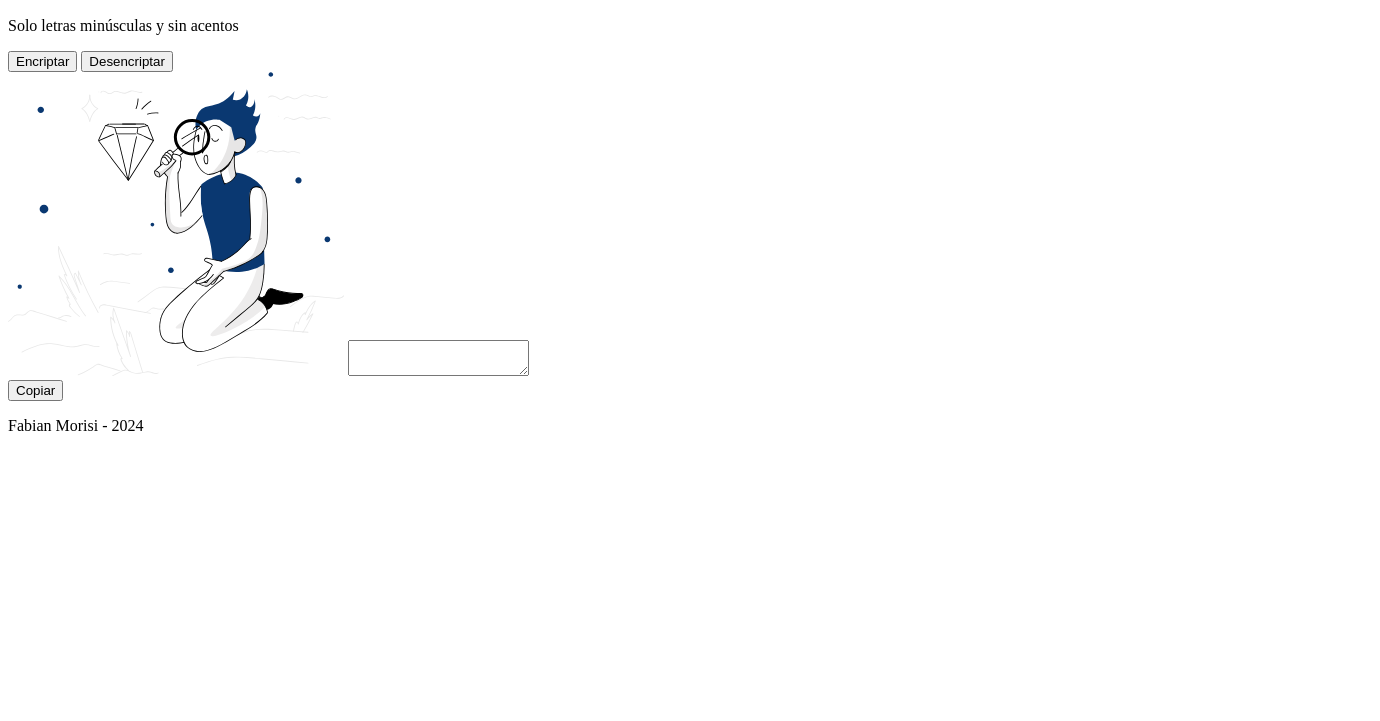
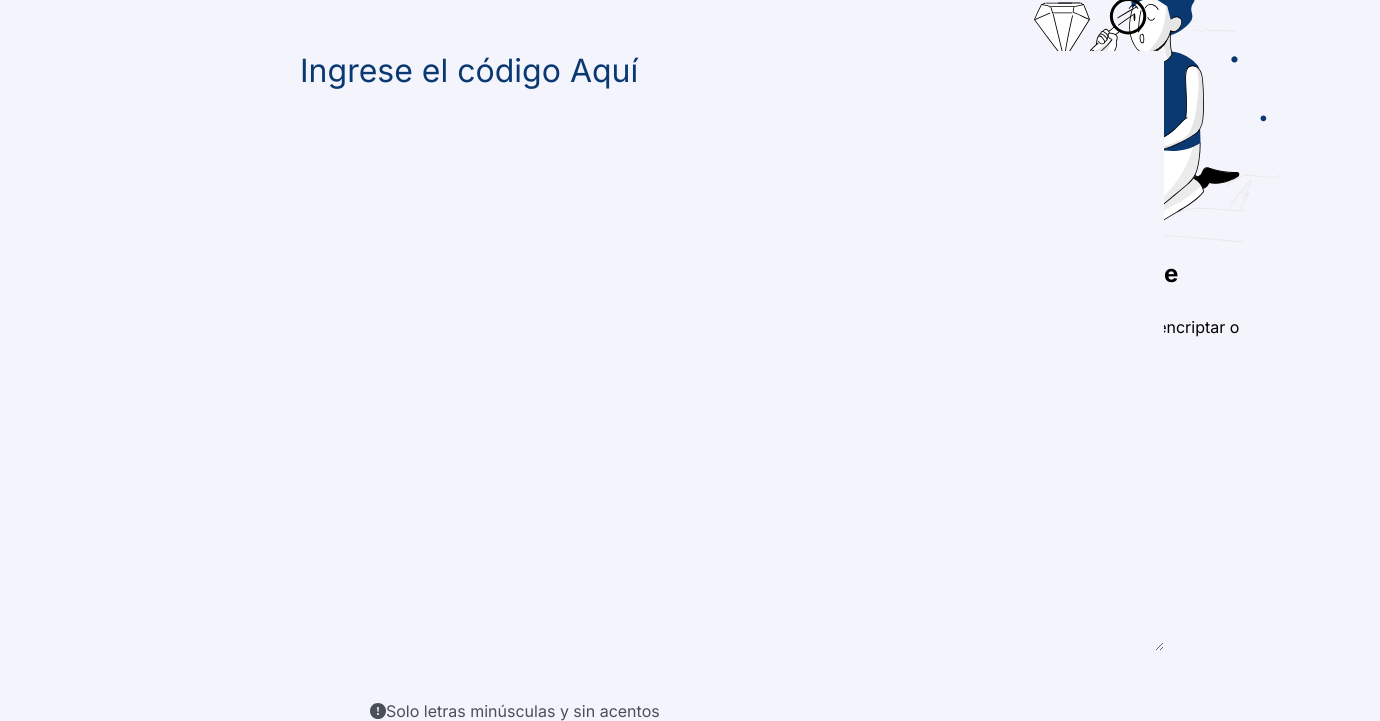
Before and after one commit to FabianMorisi/Challenge-Encriptador, a plain HTML site: page index.html in a window 1280 px wide. Shown: the part 119-840 px from the top of the page, 1380 px wide, since content can reach past the window. Before the commit the page ends 800 px from the top, so only its background shows below. Drawn offline with Linux system fonts and the light colour scheme.

Commit message:
Arreglando html y empezando css

```diff
--- a/index.html
+++ b/index.html
@@ -3,8 +3,11 @@
 <head>
     <meta charset="UTF-8">
     <meta name="viewport" content="width=device-width, initial-scale=1.0">
+    <link rel="stylesheet" href="style.css">
+    <link rel="preconnect" href="https://fonts.googleapis.com">
+    <link rel="preconnect" href="https://fonts.gstatic.com" crossorigin>
+    <link href="https://fonts.googleapis.com/css2?family=Inter:wght@100..900&display=swap" rel="stylesheet">
     <title>Challenge Encriptador Alura Latam</title>
-    <link rel="stylesheet" href="style.css">
 </head>
 <body>
     <header>
@@ -14,10 +17,10 @@
     <main>
         <section class="seccion1">
             <div class="cajaContenedorUno">
-                <textarea placeholder="Ingrese el código Aquí" name="cajaCifrarTexto" ></textarea>
+                <textarea placeholder="Ingrese el código Aquí" class="cajaCifrarTexto" ></textarea>
 
             </div>
-            <div class="imagen_exc">
+            <div class="imagen-exc">
                 <img src="imagenes/bi_exclamation-circle-fill.svg" alt="Circulo de Exclamacion">
                 <p>Solo letras minúsculas y sin acentos</p>
 
@@ -29,16 +32,22 @@
         </section>
         <section class="seccion2">
             <div class="cajaContenedorDos">
-                <img src="imagenes/Muñeco.svg" alt="Muñeco Desncriptador">
-                <textarea></textarea>
+                <img src="imagenes/Muñeco.svg" alt="Muñeco Desencriptador">
             </div>
             <div>
+                <h1>Ningún mensaje fue <br> encontrado</h1>
+                <p>Ingrese el texto que desees encriptar o <br> desencriptar</p>
+            </div>
+            <div class="cajaBoton">
                 <button onclick="botonCopiar();" class="botCopiar">Copiar</button>
+            </div>
+            <div class="cajaResultado">
+                <p class="texto-resultado"></p>
             </div>
         </section>
 
     </main>
-    <footer>
+    <footer class="autor">
         <p>Fabian Morisi - 2024</p>
     </footer>
 
--- a/style.css
+++ b/style.css
@@ -0,0 +1,63 @@
+*{
+    margin: 0;
+    padding: 0;
+    font-family: 'Inter', sans-serif;
+}
+
+body{
+    background-color: #f4f4fc;
+}
+
+header{
+    width: 100%;
+    height: 70px;
+}
+
+.logo{
+    width: 100%;
+    height: 50px;
+    padding-top: 20px;
+    padding-left: 40px;
+}
+
+main{
+    position: absolute;
+    width: 100%;
+    height: 90%;
+    display: flex;
+    justify-content: space-between;
+}
+
+.cajaContenedorUno{
+    position: absolute;
+    left: 200px;
+    top: 100px;
+    padding-left: 100px;
+    width: 1080px;
+    height: 600px;
+}
+
+.cajaCifrarTexto{
+    width: 80%;
+    height: 100%;
+    border: none;
+    background-color: #f4f4fc;
+    cursor: pointer;
+    color: #0A3871;
+    font-size: 32px;
+    font-weight: 400;
+    font-family: 'Inter', sans-serif;
+
+}
+
+.cajaCifrarTexto::placeholder{
+    color: #0A3871;
+}
+
+.imagen-exc{
+    position: absolute;
+    top: 750px;
+    left: 370px;
+    display: flex;
+    color: #495057;
+}
```
